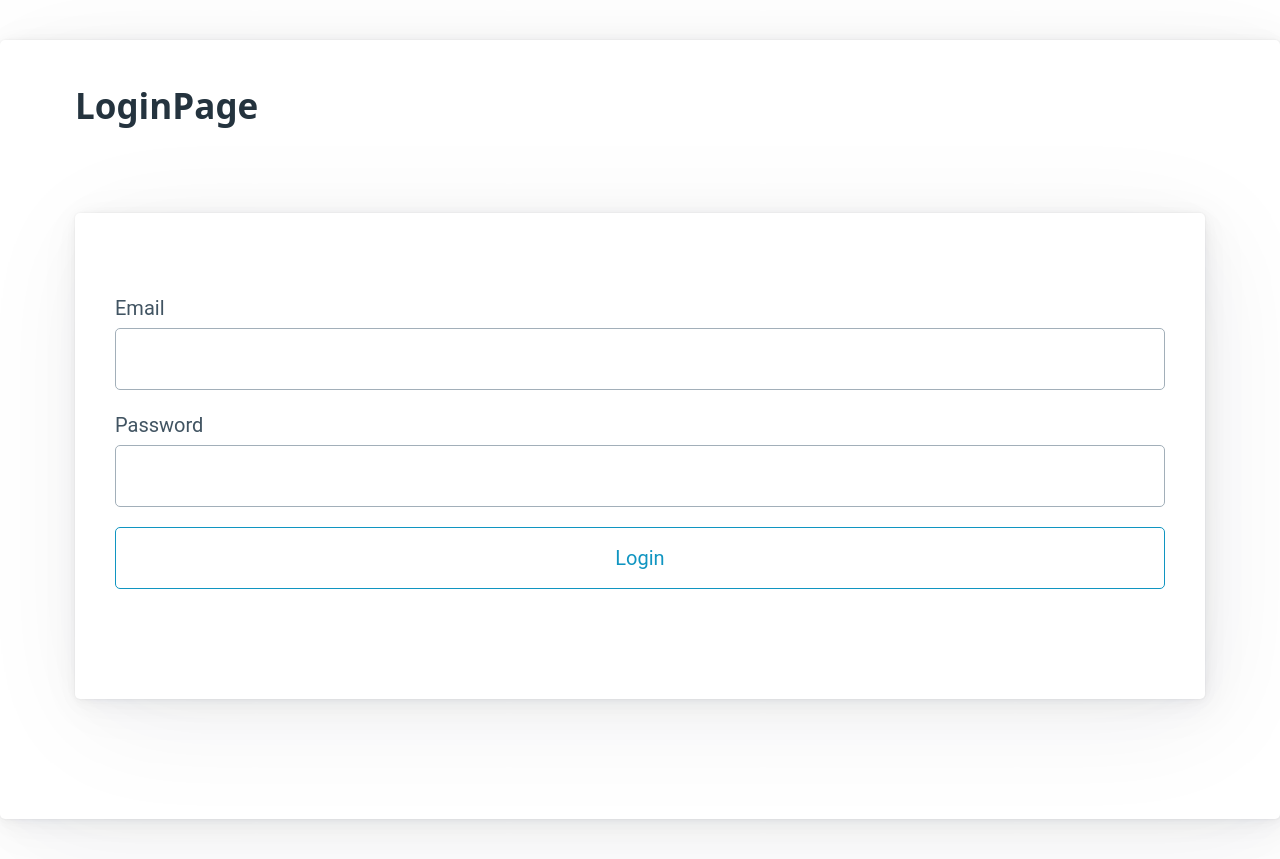
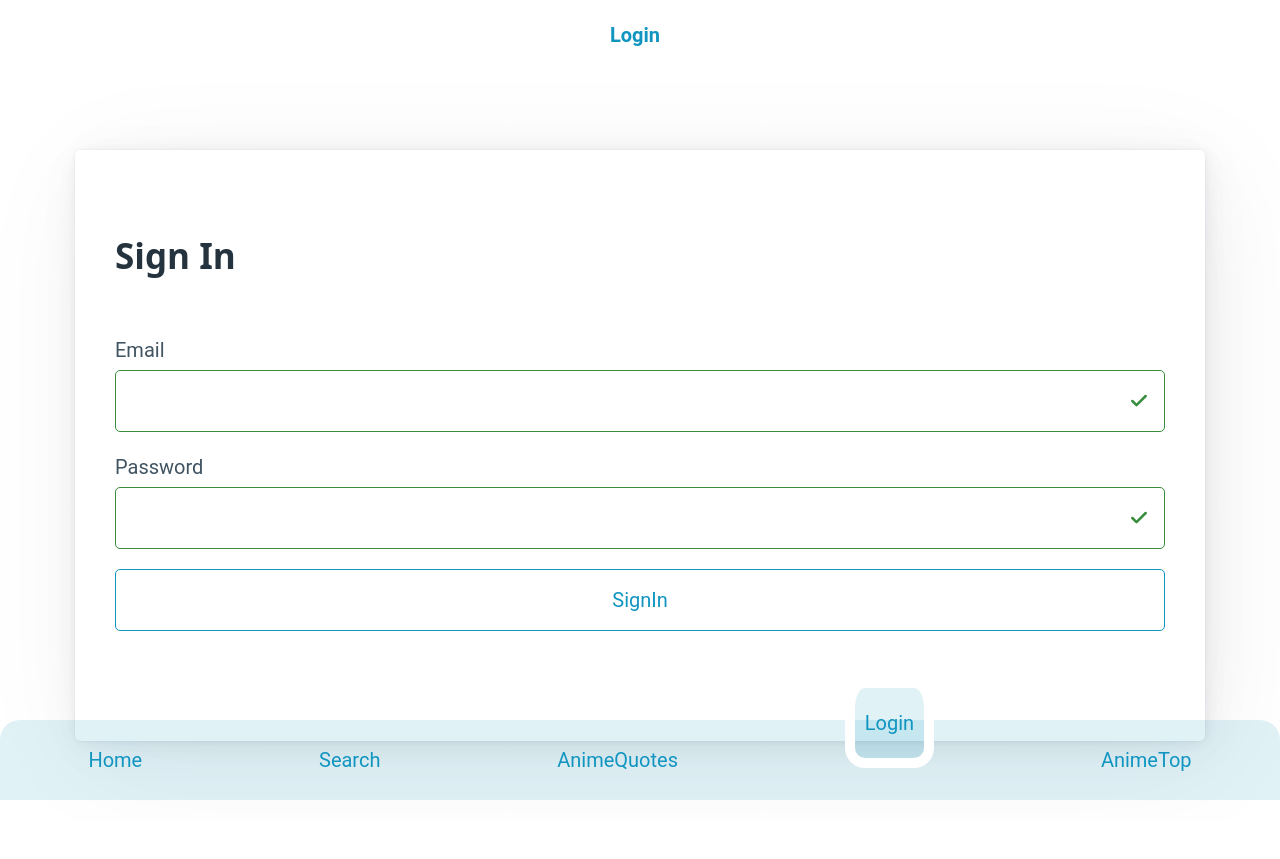
Before and after one commit to Ibrahim-Rezq/MyAnimeWatchList, a Next.js app: page /account/login in a window 1280 px wide. After the commit the page ends 821 px from the top, so only its background shows below. Built offline with nearby package versions, Linux system fonts and the light colour scheme.

Commit message:
Adding style changes

```diff
--- a/src/components/Nav.js
+++ b/src/components/Nav.js
@@ -49,7 +49,9 @@ const Nav = ({ PageName }) => {
                             key={i}
                             {...link}
                             nameClass={
-                                router.pathname === link.path ? 'active' : ''
+                                router.pathname === link.path
+                                    ? styles.active
+                                    : ''
                             }
                         />
                     )
--- a/src/components/NavLink.js
+++ b/src/components/NavLink.js
@@ -3,15 +3,9 @@ import Link from 'next/link'
 const NavLink = ({ name, path, nameClass }) => {
     return (
         <>
-            <li>
+            <li className={nameClass}>
                 <Link href={path}>
-                    <a
-                        className={
-                            nameClass === 'active' ? 'contrast' : 'secondary'
-                        }
-                    >
-                        {name}
-                    </a>
+                    <a>{name}</a>
                 </Link>
             </li>
         </>
--- a/src/components/SignIn.js
+++ b/src/components/SignIn.js
@@ -10,16 +10,23 @@ const SignIn = () => {
                             e.preventDefault()
                         }}
                     >
+                        <h2>Sign In</h2>
                         <label>Email</label>
-                        <input type='email' name='email' id='formEmail' />
+                        <input
+                            aria-invalid={false}
+                            type='email'
+                            name='email'
+                            id='formEmail'
+                        />
                         <label>Password</label>
                         <input
+                            aria-invalid={false}
                             type='password'
                             name='password'
                             id='formPassword'
                         />
                         <button type='submit' className='outline'>
-                            Login
+                            SignIn
                         </button>
                     </form>
                 </article>
--- a/src/css/Nav.module.css
+++ b/src/css/Nav.module.css
@@ -6,10 +6,17 @@
     z-index: 3;
     width: 100%;
     justify-content: space-around;
-  background-color: var(--background-color);
+    background-color: var(--primary-focus);
+    border-radius: 1rem 1rem 0rem 0rem;
 }
 .navLinks li {
-  color: var(--primary);
+}
+.active {
+    background-color: var(--primary-focus);
+    border: solid var(--background-color) 10px;
+    border-top: none;
+    border-radius: 1rem;
+    transform: translate(0%, -40%);
 }
 .toTop {
     border: none;
--- a/src/pages/account/login.js
+++ b/src/pages/account/login.js
@@ -1,14 +1,13 @@
 import SignIn from '../../components/SignIn'
+import Nav from '../../components/Nav'
 
 const Login = () => {
     return (
         <>
-            <article>
-                <section className='container'>
-                    <h2>LoginPage</h2>
-                    <SignIn />
-                </section>
-            </article>
+            <Nav PageName={'Login'} />
+            <section className='container'>
+                <SignIn />
+            </section>
         </>
     )
 }
--- a/src/pages/index.js
+++ b/src/pages/index.js
@@ -17,7 +17,6 @@ const HomePage = () => {
 
                 <main className='container'>
                     <Library />
-                    {/* <SearchBar /> */}
                 </main>
             </div>
             <Footer />
```
Also changed, not shown: src/components/Footer.js (+10 -8 lines), src/components/SignUp.js (+16 -2 lines), src/pages/account/register.js (+6 -6 lines). Lines whose indentation alone changed are shown as unchanged.
